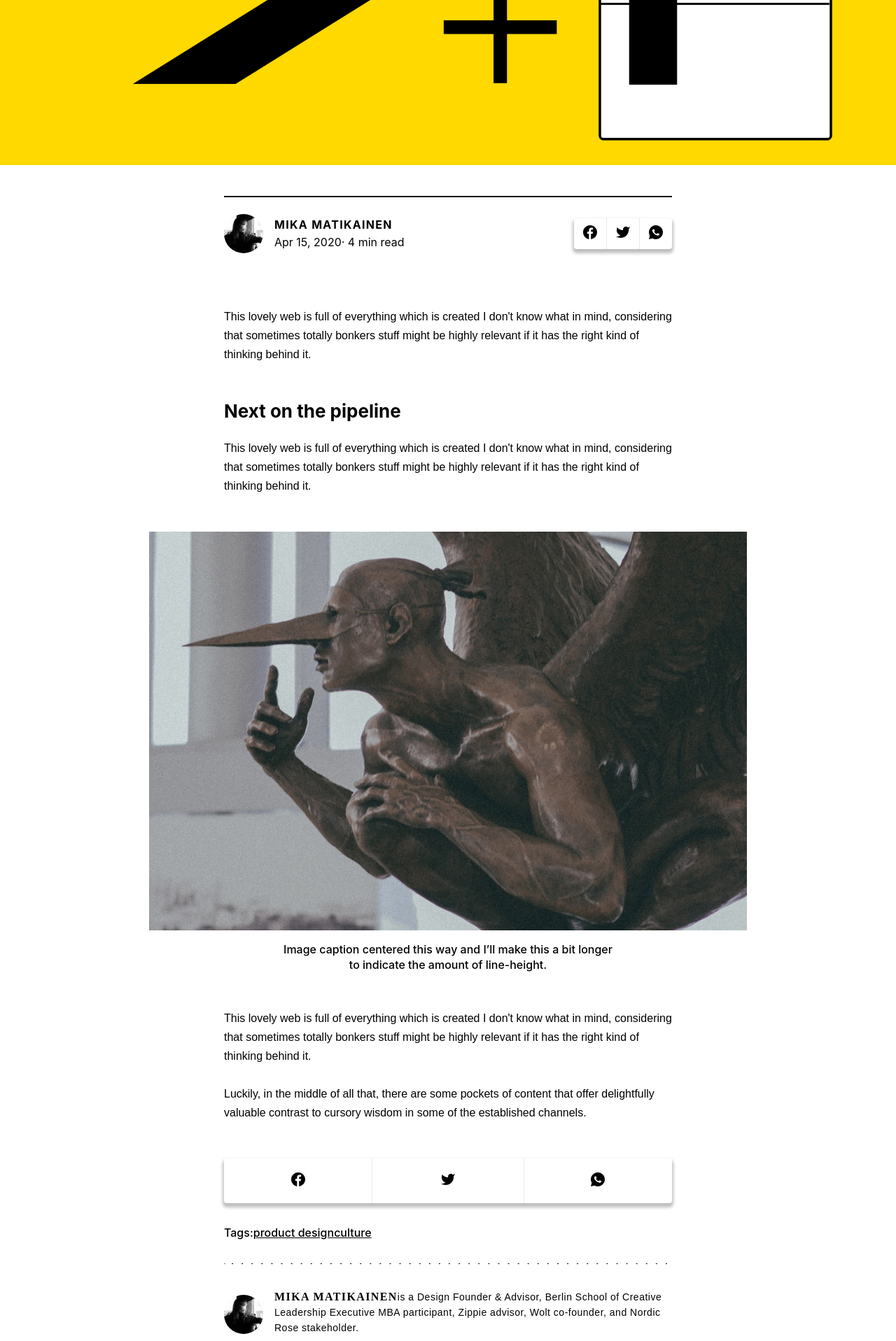
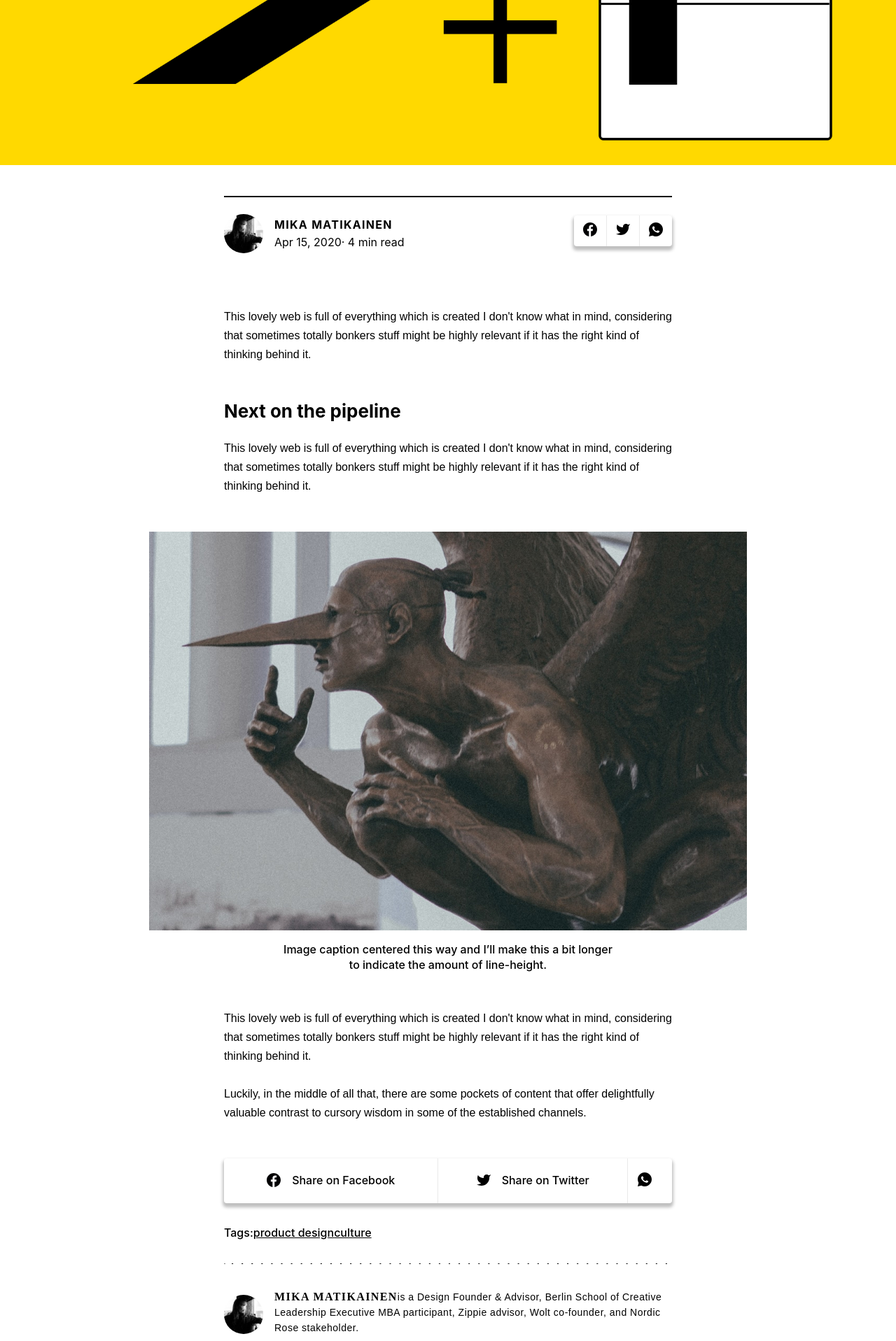
Before and after one commit to and-gurin/nordic-rose-react, a React (Create React App) app: page / in a window 1280 px wide. Shown: the part 1044-2961 px from the top of the page at 70% size. Built offline with nearby package versions, Linux system fonts and the light colour scheme; a web font is replaced by a local one.

Commit message:
feat:  add map function in social-table component

```diff
--- /dev/null
+++ b/src/components/social-table/SocialTable.jsx
@@ -0,0 +1,57 @@
+import React from 'react';
+import style from 'components/social-table/SocialTable.module.scss'
+import facebookImg from 'assets/image/svg/facebook.svg'
+import twitterImg from 'assets/image/svg/twitter.svg'
+import whatsappImg from 'assets/image/svg/whatsapp.svg'
+
+const socialLinks = [
+    {name: 'facebook', img: facebookImg, caption: 'Share on Facebook'},
+    {name: 'twitter', img: twitterImg, caption: 'Share on Twitter'},
+    {name: 'whatsapp', img: whatsappImg, caption: ''},
+]
+
+
+export function SocialTableHeader() {
+    return (
+        <table className={style.socialTable}>
+            <tbody>
+            <tr>
+                {socialLinks.map(link => {
+                        let whatsappClass = 'style.' + link.name
+                        return (
+                            <td key={link.name} className={whatsappClass + ' ' + style.socialTable__row}>
+                                <a className={style.socialTable__ref} href="#">
+                                    <img src={link.img} alt={link.name} width="20px" height="20px"/>
+                                </a>
+                            </td>
+                        )
+                    }
+                )}
+            </tr>
+            </tbody>
+        </table>
+    )
+}
+
+export function SocialTableFooter() {
+    return (
+        <table className={style.socialTable}>
+            <tbody>
+            <tr>
+                {socialLinks.map(link => {
+                        return (
+                            <td key={link.name} className={'style.' + link.name + ' ' + style.socialTable__row}>
+                                <a className={style.socialTable__ref} href="#">
+                                    <img src={link.img} alt={link.name} width="20px" height="20px"/>
+                                    <span className={style.socialTable__caption}>{'    ' + link.caption}</span>
+                                </a>
+                            </td>
+                        )
+                    }
+                )}
+            </tr>
+            </tbody>
+        </table>
+
+    )
+}
--- a/src/components/social-table/SocialTable.module.scss
+++ b/src/components/social-table/SocialTable.module.scss
@@ -25,13 +25,20 @@
   }
 
   &__caption {
+    display: none;
     @extend %font-additional-1;
-    @include font(normal, 500, 1.4rem, 1.6rem);
+    @include font(normal, 500, 1.6rem, 2.6rem);
 
     @include media-tablet {
-      font-size: 1.6rem;
-      line-height: 2.6rem;
+      display: block;
       margin-left: 16px;
     }
   }
 }
+
+.whatsapp {
+  display: table-cell;
+  @include media-tablet {
+    display: none;
+  }
+}
--- a/src/components/social-table/SocialTableThreeColumn.jsx
+++ /dev/null
@@ -1,31 +0,0 @@
-import React from 'react';
-import style from 'components/social-table/SocialTable.module.scss'
-import facebook from 'assets/image/svg/facebook.svg'
-import twitter from 'assets/image/svg/twitter.svg'
-import whatsapp from 'assets/image/svg/whatsapp.svg'
-
-export function SocialTableThreeColumn() {
-    return (
-        <table className={style.socialTable}>
-            <tbody>
-            <tr>
-                <td className={style.socialTable__row}>
-                    <a className={style.socialTable__ref} href="#">
-                        <img src={facebook} alt="facebook" width="20px" height="20px"/>
-                    </a>
-                </td>
-                <td className={style.socialTable__row}>
-                    <a className={style.socialTable__ref} href="#">
-                        <img src={twitter} alt="twitter" width="20px" height="20px"/>
-                    </a>
-                </td>
-                <td className={style.socialTable__row}>
-                    <a className={style.socialTable__ref} href="#">
-                        <img src={whatsapp} alt="whatsapp" width="20px" height="20px"/>
-                    </a>
-                </td>
-            </tr>
-            </tbody>
-        </table>
-    )
-}
--- a/src/components/social-table/SocialTableTwoColumn.jsx
+++ /dev/null
@@ -1,25 +0,0 @@
-import React from 'react';
-import style from 'components/social-table/SocialTable.module.scss'
-import facebook from 'assets/image/svg/facebook.svg'
-import twitter from 'assets/image/svg/twitter.svg'
-
-export function SocialTableTwoColumn() {
-    return (
-        <table className={style.socialTable}>
-            <tbody>
-            <tr>
-                <td className={style.socialTable__row}>
-                    <a className={style.socialTable__ref} href="#">
-                        <img src={facebook} alt="facebook" width="20px" height="20px"/>
-                    </a>
-                </td>
-                <td className={style.socialTable__row}>
-                    <a className={style.socialTable__ref} href="#">
-                        <img src={twitter} alt="twitter" width="20px" height="20px"/>
-                    </a>
-                </td>
-            </tr>
-            </tbody>
-        </table>
-    )
-}
--- a/src/layouts/post/Post.jsx
+++ b/src/layouts/post/Post.jsx
@@ -1,10 +1,9 @@
 import React from 'react';
 import author from 'assets/image/jpg/author.jpg'
-import {SocialTableTwoColumn} from 'components/social-table/SocialTableTwoColumn';
+import {SocialTableFooter, SocialTableHeader} from 'components/social-table/SocialTable';
 import style from './Post.module.scss'
 import posImageSmall from 'assets/image/jpg/post-img-375w.jpg'
 import posImageLarge from 'assets/image/jpg/post-img-854w.jpg'
-import {SocialTableThreeColumn} from "components/social-table/SocialTableThreeColumn";
 
 export function Post() {
 
@@ -27,10 +26,7 @@ export function Post() {
                     </div>
                 </div>
                 <div className={style.headerTableWrapper}>
-                    <SocialTableTwoColumn/>
-                </div>
-                <div className={style.headerTableWrapper_twoRow}>
-                    <SocialTableThreeColumn/>
+                    <SocialTableHeader/>
                 </div>
             </div>
             <p className={style.post__body}>
@@ -64,10 +60,7 @@ export function Post() {
                 valuable contrast to cursory wisdom in some of the established channels.
             </p>
             <div className={style.footerTableWrapper}>
-                <SocialTableTwoColumn/>
-            </div>
-            <div className={style.footerTableWrapper_twoRow}>
-                <SocialTableThreeColumn/>
+                <SocialTableFooter/>
             </div>
             <div className={style.tags}>
                 Tags:
--- a/src/layouts/post/Post.module.scss
+++ b/src/layouts/post/Post.module.scss
@@ -138,34 +138,14 @@
   }
 }
 
-.headerTableWrapper_twoRow {
-  display: none;
-
-  @include media-tablet {
-    display: block;
-    width: 140px;
-    height: 44px;
-  }
-}
-
 .headerTableWrapper {
   padding-top: 24px;
   margin: 0 0 32px;
   height: 54px;
 
   @include media-tablet {
-    display: none;
-  }
-}
-
-.footerTableWrapper_twoRow {
-  display: none;
-
-  @include media-tablet {
-    display: block;
-    width: 640px;
-    height: 64px;
-    margin: 0 auto 32px;
+    width: 140px;
+    height: 44px;
   }
 }
 
@@ -174,7 +154,10 @@
   margin: 0 20px 24px;
 
   @include media-tablet {
-    display: none;
+    display: block;
+    width: 640px;
+    height: 64px;
+    margin: 0 auto 32px;
   }
 }
 
```
